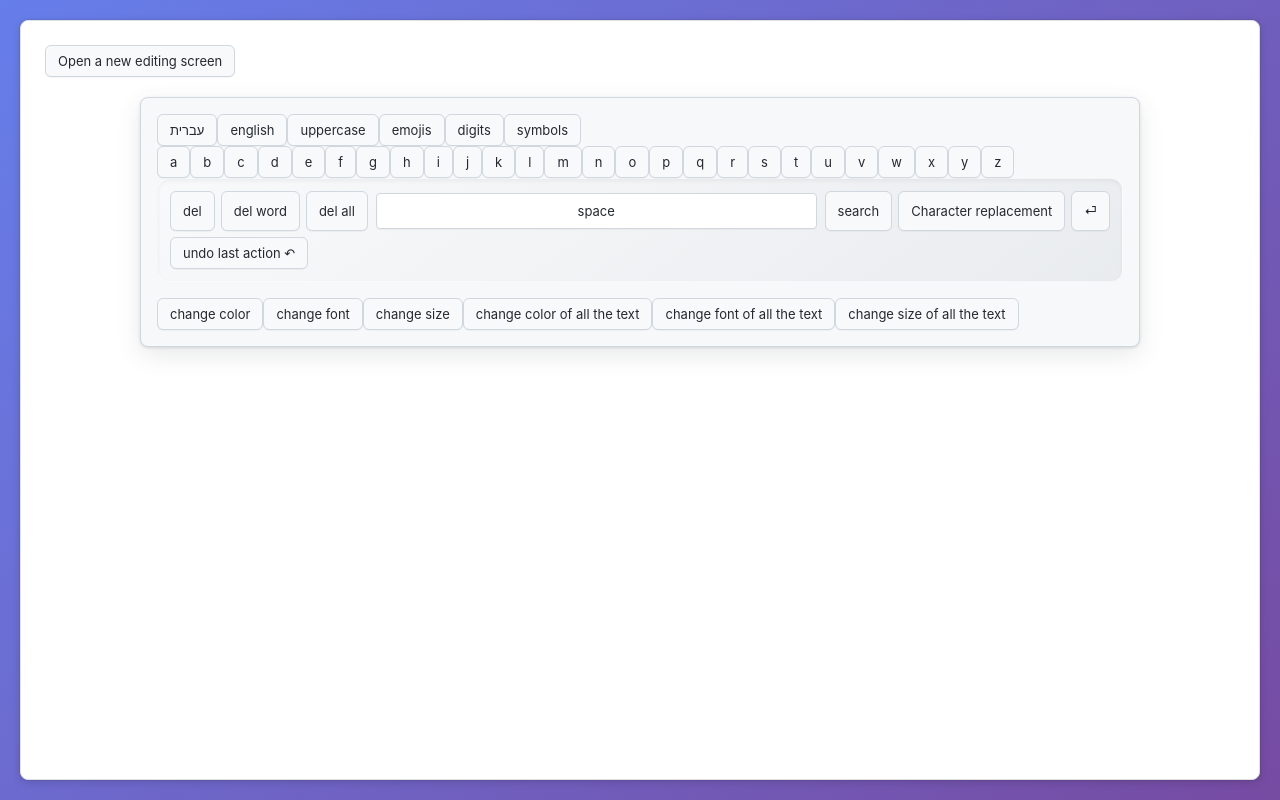
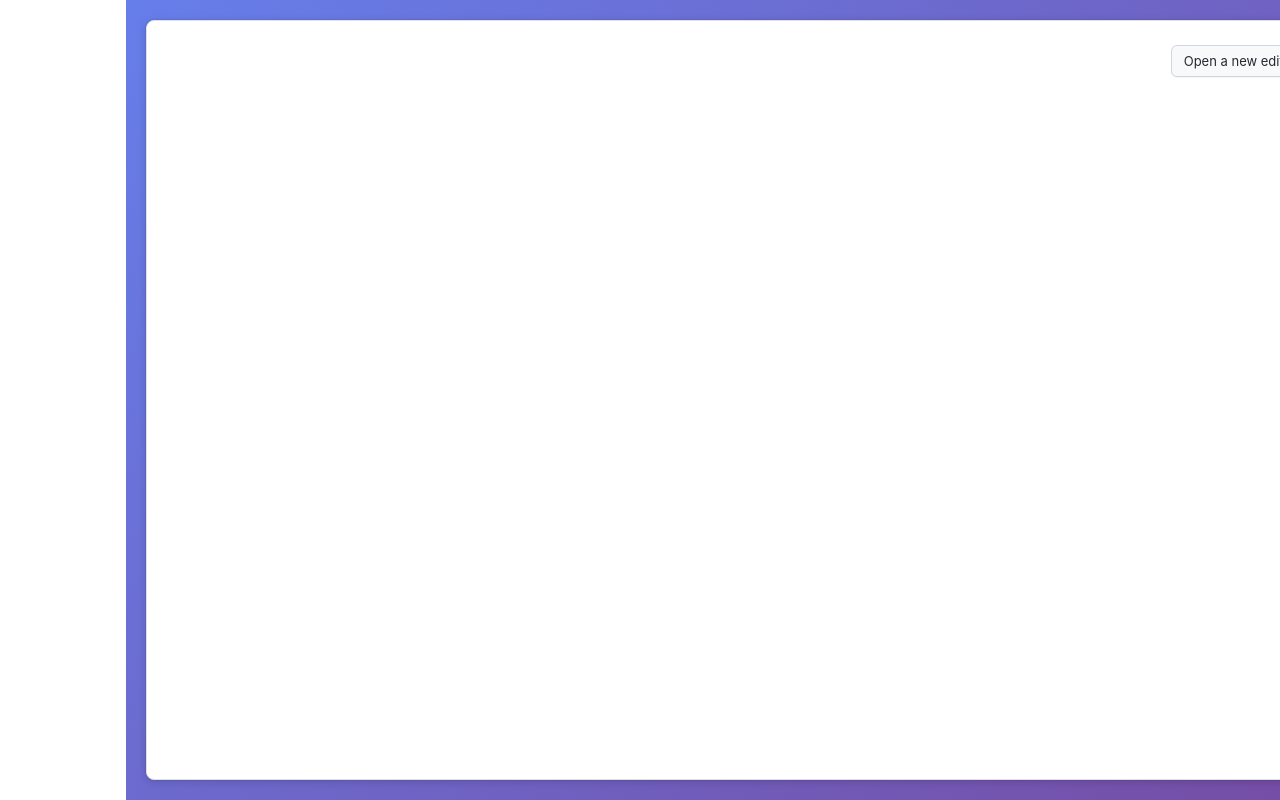
Before and after one commit to tehila7929-tech/text_project, a React (Vite) app: page / in a window 1280 px wide. Built offline with nearby package versions, Linux system fonts and the light colour scheme.

Commit message:
שינוי אפ

```diff
--- a/src/App.jsx
+++ b/src/App.jsx
@@ -1,24 +1,24 @@
 import { useState } from 'react'
 import './App.css'
 import Keyboard from "./components/Keyboard/Keyboard"
-import DocumentEditor from "./components/DocumentEditor/DocumentEditor"
 import User from './components/User/User'
+import Button from './components/Button'
 let lastScreens = []
 
-//תהילה איזה כיף לעשות איתך פרויקט
-import Document from "./components/DocumentEditor/Document/Document"
+
 
 function App() {
   const [screen, setScreen] = useState([]);
+  const [userLoggedIn, setUserLoggedIn] = useState(false)////לשאול את תהילה
   return (
     <div className="main-workspace">
       <div className="document-item">
-        <User screen={screen} setScreen={setScreen}></User>
-        {/* <Document screen={screen} setScreen={setScreen} /> */}
-        <Keyboard setScreen={setScreen} screen={screen} lastScreens={lastScreens} />
+        <User screen={screen} setScreen={setScreen} userLoggedIn={userLoggedIn} setUserLoggedIn={setUserLoggedIn}></User>
+        {userLoggedIn&&<Keyboard setScreen={setScreen} screen={screen} lastScreens={lastScreens} />&&
+        <Button clickAct={()=>{localStorage.setItem('currentUser', '');setUserLoggedIn(false) }}></Button>}
       </div>
     </div>
   )
 }
-//vh!
+
 export default App
```
